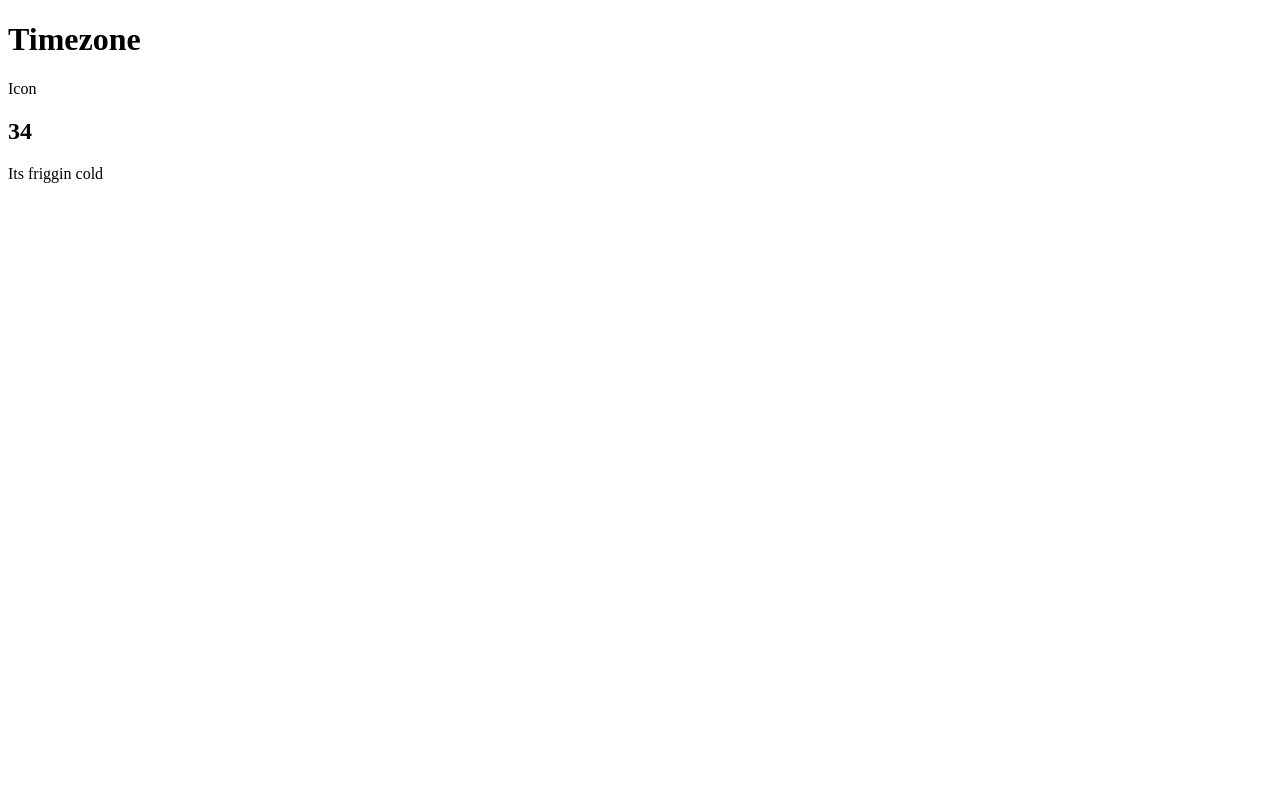
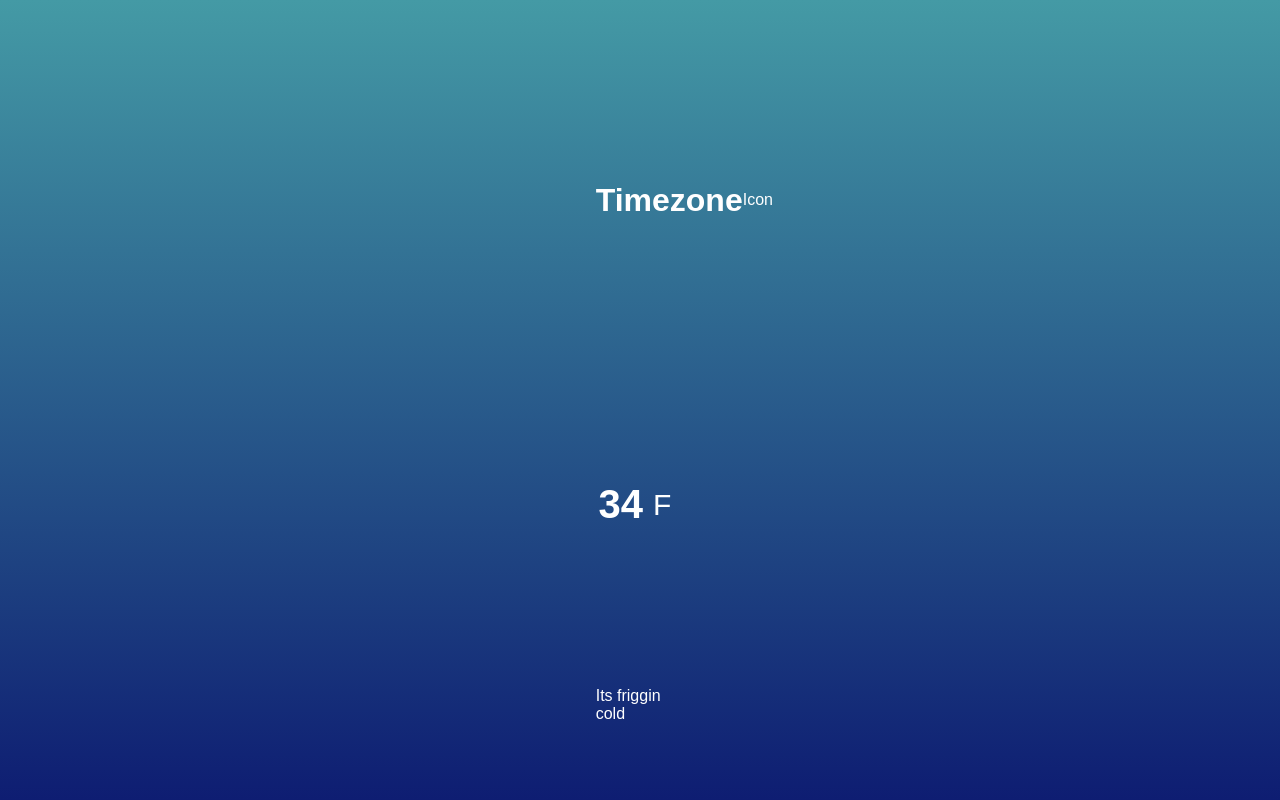
Before and after one commit to Alexandrrra/Weather, a plain HTML site: page index.html in a window 1280 px wide. Drawn offline with Linux system fonts and the light colour scheme.

Commit message:
Added style

```diff
--- a/index.html
+++ b/index.html
@@ -14,7 +14,10 @@
         <p>Icon</p>
     </div>
     <div class="temperature">
+        <div class="degree-section">
         <h2 class="temperature-degree">34</h2>
+        <span>F</span>
+    </div>
         <div class="temperature-description">Its friggin cold</div>
     </div>
 
--- a/style.css
+++ b/style.css
@@ -0,0 +1,44 @@
+* {
+    margin: 0;
+    padding: 0;
+    box-sizing: border-box;
+}
+
+body {
+    height: 100vh;
+    display: flex;
+    justify-self: center;
+    flex-direction: column;
+    align-items: center;
+    background: linear-gradient(rgb(68, 154, 165), rgb(14, 29, 114));
+    font-family: sans-serif;
+    color: white;
+}
+
+.location,
+.temperature {
+    height: 300vh;
+    width: 50%;
+    display: flex;
+    justify-content: space-around;
+    align-items: center;
+}
+
+.temperature {
+    flex-direction: column;
+}
+
+.degree-section {
+    display: flex;
+    align-items: center;
+    cursor: pointer;
+}
+
+.degree-section span {
+    margin: 10px;
+    font-size: 30px;
+}
+
+.degree-section h2{
+    font-size: 40px;
+}
```
